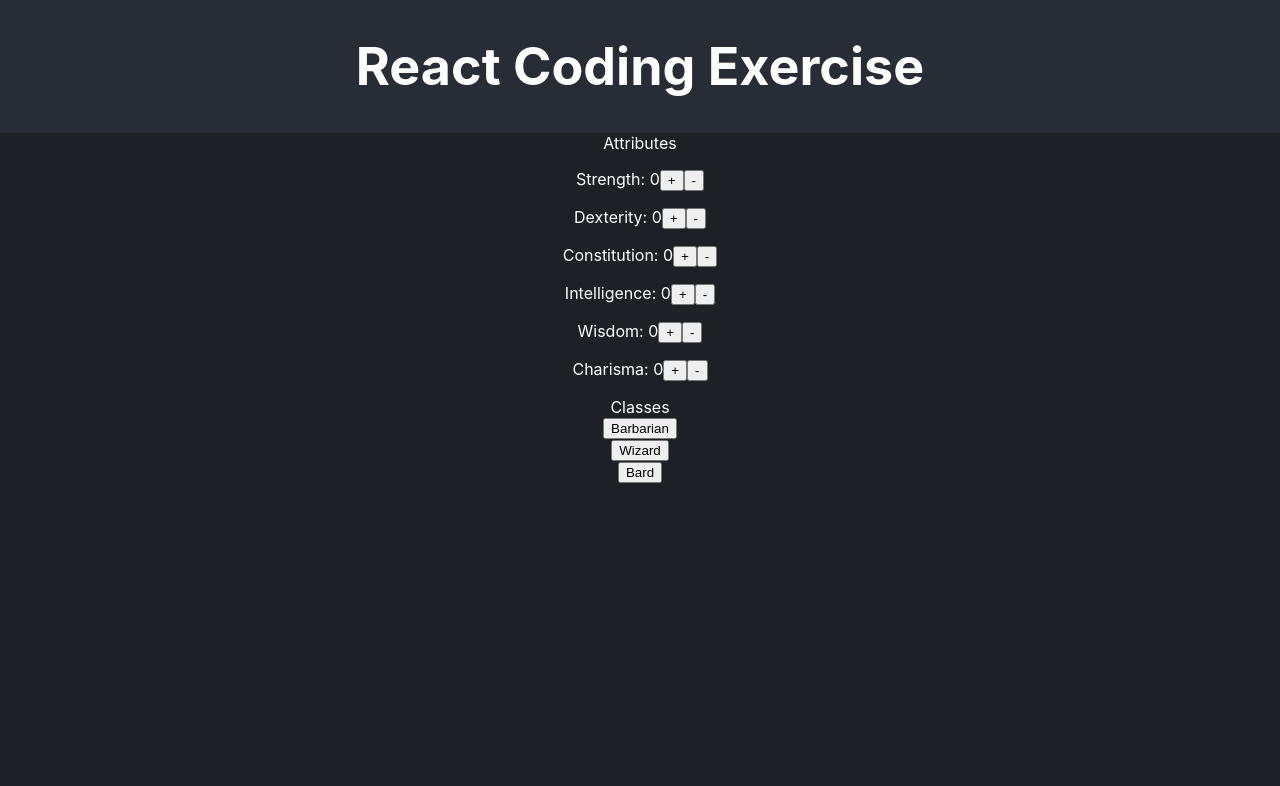
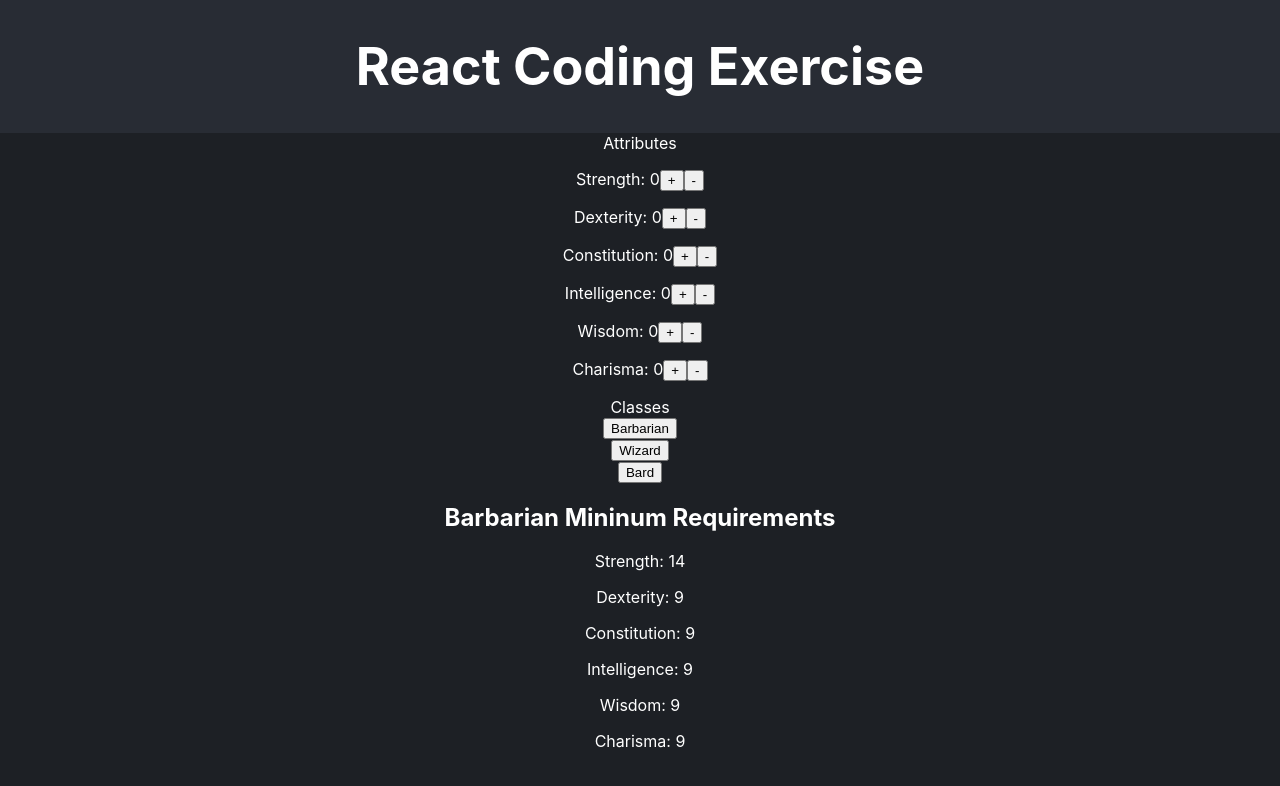
Before and after one commit to dengjuan-1122/recruiting-webapp-character, a React (Create React App) app: page / in a window 1280 px wide. Both pictures are taken after a click on the button "Barbarian". Shown: the top 786 px of the page. Built offline with nearby package versions, Linux system fonts and the light colour scheme.

Commit message:
Add step 3

```diff
--- a/src/App.js
+++ b/src/App.js
@@ -5,6 +5,9 @@ import { ATTRIBUTE_LIST, CLASS_LIST, SKILL_LIST } from './consts.js';
 
 function App() {
   const [counters, setCounters] = React.useState([0, 0, 0, 0, 0, 0]);
+  const [showBarbarian, setShowBarbarian] = React.useState(false);
+  const [showWizard, setShowWizard] = React.useState(false);
+  const [showBard, setShowBard] = React.useState(false);
 
   const changeColor = (counters, s, d, c, i, w, h) => {
     if (counters[0] >= s && counters[1] >= d && counters[2] >= c && counters[3] >= i && counters[4] >= w && counters[5] >= h) {
@@ -12,6 +15,17 @@ function App() {
     }
     return '';
   }
+
+  const showHidden = (key) => {
+    if (key === "Barbarian") {
+      setShowBarbarian(!showBarbarian)
+    } else if (key === "Wizard") {
+      setShowWizard(!showWizard)
+    } else if (key === "Bard") {
+      setShowBard(!showBard)
+    }
+  }
+
   return (
     <div className="App">
       <header className="App-header">
@@ -49,7 +63,9 @@ function App() {
           Classes
           {Object.entries(CLASS_LIST).map(([key, value]) =>
             <div key={key}>
-              <button style={{
+              <button
+                onClick={() => showHidden(key)}
+                style={{
                 color: changeColor(counters,
                   value['Strength'],
                   value['Dexterity'],
@@ -62,6 +78,39 @@ function App() {
               </button>
             </div>
           )}
+          {(showBarbarian === true) && (
+            <div key="Barbarian">
+              <h1>Barbarian Mininum Requirements</h1>
+              <p>Strength: 14</p>
+                            <p>Dexterity: 9</p>
+                            <p>Constitution: 9</p>
+                            <p>Intelligence: 9</p>
+                            <p>Wisdom: 9</p>
+                            <p>Charisma: 9</p>
+            </div>
+          )}
+          {(showWizard === true) && (
+            <div key="Wizard">
+              <h1>Wizard Mininum Requirements</h1>
+              <p>Strength: 9</p>
+              <p>Dexterity: 9</p>
+              <p>Constitution: 9</p>
+              <p>Intelligence: 14</p>
+              <p>Wisdom: 9</p>
+              <p>Charisma: 9</p>
+            </div>
+          )}
+          {(showBard === true) && (
+            <div key="Bard">
+              <h1>Bard Mininum Requirements</h1>
+              <p>Strength: 9</p>
+              <p>Dexterity: 9</p>
+              <p>Constitution: 9</p>
+              <p>Intelligence: 9</p>
+              <p>Wisdom: 9</p>
+              <p>Charisma: 14</p>
+            </div>
+          )}
         </div>
       </section>
     </div>
```
